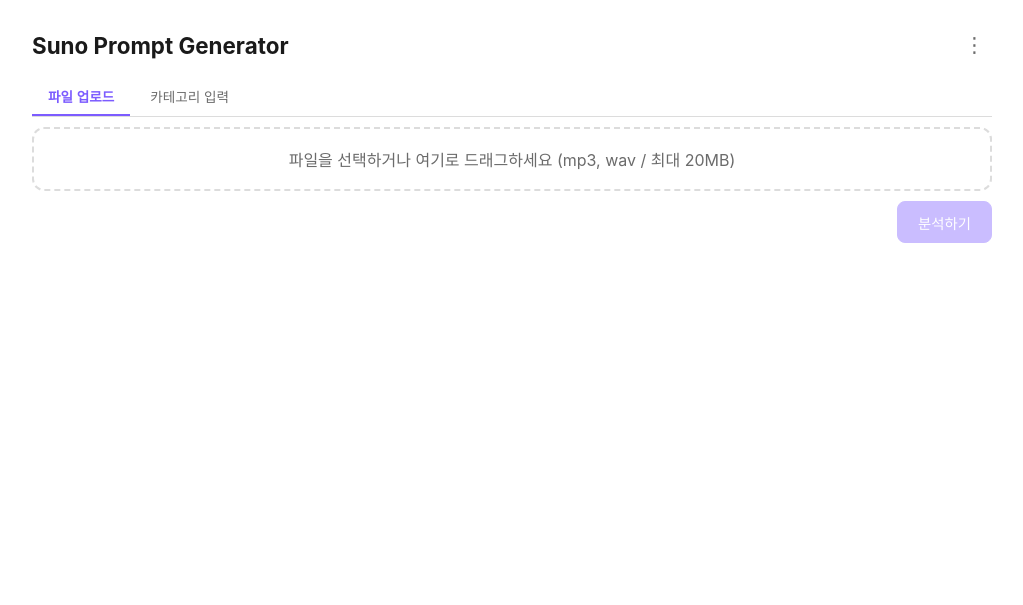
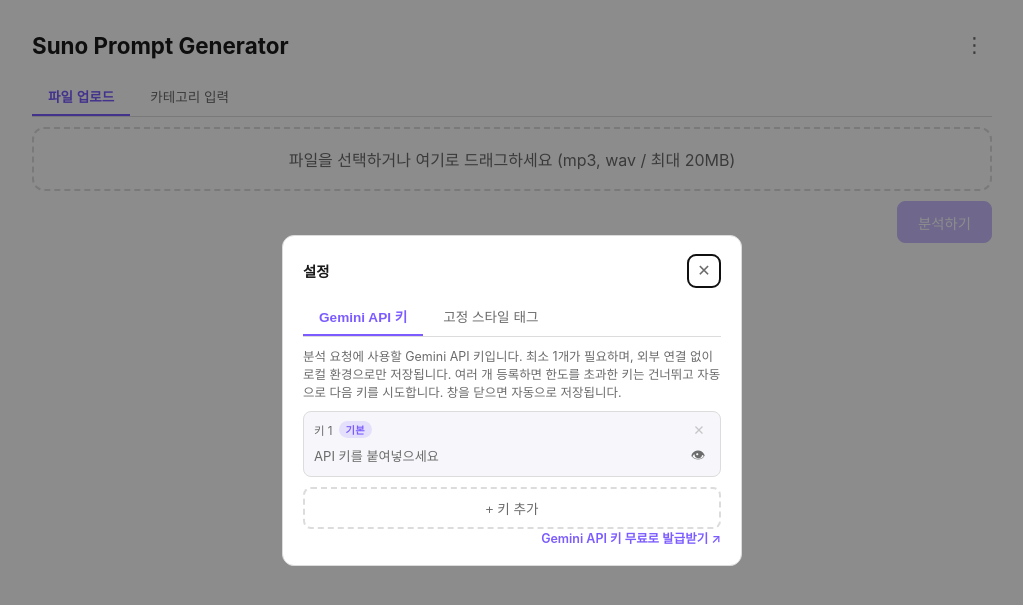
Before and after one commit to stoatech19-netizen/suno_prompter, a Flask app: page / in a window 1280 px wide. Shown: the top 605 px of the page, without its empty margins (128-1151 px from the left). Run offline with Flask 3, Linux system fonts and the light colour scheme.

Commit message:
Move Gemini API key management into the settings dialog
Mirrors the earlier move of fixed style tags out of a file: setup.bat
used to prompt for a key and write it to .env, and run.bat refused to
start without one, with the same corporate-DRM failure mode as the old
fixed_style_tags.txt and a manual Notepad-edit fallback either way.

Keys now live in the browser's localStorage and are sent with each
analyze/analyze-category/regenerate request, threaded through
analyzer.py's existing multi-key rotation instead of reading
GEMINI_API_KEYS/GEMINI_API_KEY from the environment. The settings
dialog gains a second tab for managing one or more keys (add, remove,
show/hide), with at least one required; a request made with none gets
a clear 400 instead of the server failing to start. If no key is saved
yet, the dialog auto-opens to that tab on page load, replacing the old
install-time prompt. Drops python-dotenv and .env.example accordingly.

Co-Authored-By: Claude Sonnet 5 <noreply@anthropic.com>

```diff
--- a/app.py
+++ b/app.py
@@ -2,7 +2,6 @@ import os
 import traceback
 import uuid
 
-from dotenv import load_dotenv
 from flask import Flask, jsonify, render_template, request
 from werkzeug.exceptions import RequestEntityTooLarge
 
@@ -15,14 +14,6 @@ from analyzer import (
     extract_local_features,
     regenerate_variations,
 )
-
-load_dotenv()
-
-if not (os.environ.get("GEMINI_API_KEYS") or os.environ.get("GEMINI_API_KEY")):
-    raise RuntimeError(
-        "GEMINI_API_KEY (or GEMINI_API_KEYS) is not set. Copy .env.example to .env in the "
-        "suno_prompter folder and fill in your Gemini API key(s) before starting the app."
-    )
 
 BASE_DIR = os.path.dirname(os.path.abspath(__file__))
 UPLOAD_DIR = os.path.join(BASE_DIR, "uploads")
@@ -53,6 +44,16 @@ def _fixed_tags_from_list(value):
         return None
     tags = [str(v).strip() for v in value if str(v).strip()]
     return tags or None
+
+
+def _api_keys_from_list(value):
+    if not isinstance(value, list):
+        return []
+    return [str(v).strip() for v in value if str(v).strip()]
+
+
+def _missing_api_keys_response():
+    return jsonify({"error": "Gemini API 키가 설정되지 않았습니다. 설정(⋮) 메뉴에서 키를 추가해주세요."}), 400
 
 
 def _gemini_error_response(e):
@@ -93,6 +94,10 @@ def analyze():
     if ext not in ALLOWED_EXTENSIONS:
         return jsonify({"error": "mp3 또는 wav 파일만 업로드할 수 있습니다."}), 400
 
+    api_keys = _api_keys_from_list(request.form.getlist("api_keys"))
+    if not api_keys:
+        return _missing_api_keys_response()
+
     fixed_tags = _fixed_tags_from_list(request.form.getlist("fixed_tags"))
 
     temp_path = os.path.join(UPLOAD_DIR, f"{uuid.uuid4().hex}{ext}")
@@ -102,7 +107,7 @@ def analyze():
         local_features = extract_local_features(temp_path)
 
         try:
-            analysis = analyze_with_gemini(temp_path, local_features)
+            analysis = analyze_with_gemini(temp_path, local_features, api_keys)
         except Exception as e:
             return _gemini_error_response(e)
 
@@ -114,7 +119,7 @@ def analyze():
         # rather than failing the whole upload.
         try:
             extra = regenerate_variations(
-                analysis, local_features.get("bpm"), count=VARIATION_BATCH_SIZE - 1
+                analysis, local_features.get("bpm"), api_keys, count=VARIATION_BATCH_SIZE - 1
             )
         except Exception:
             extra = []
@@ -137,12 +142,15 @@ def analyze_category_route():
     body = request.get_json(silent=True) or {}
     category = (body.get("category") or "").strip()
     fixed_tags = _fixed_tags_from_list(body.get("fixed_tags"))
+    api_keys = _api_keys_from_list(body.get("api_keys"))
 
     if not category:
         return jsonify({"error": "카테고리를 입력해주세요."}), 400
+    if not api_keys:
+        return _missing_api_keys_response()
 
     try:
-        variations = analyze_category(category)
+        variations = analyze_category(category, api_keys)
     except Exception as e:
         return _gemini_error_response(e)
 
@@ -155,12 +163,15 @@ def regenerate():
     previous_analysis = body.get("analysis")
     reference_bpm = body.get("bpm")
     fixed_tags = _fixed_tags_from_list(body.get("fixed_tags"))
+    api_keys = _api_keys_from_list(body.get("api_keys"))
 
     if not isinstance(previous_analysis, dict):
         return jsonify({"error": "이전 분석 결과가 없습니다. 먼저 곡을 분석해주세요."}), 400
+    if not api_keys:
+        return _missing_api_keys_response()
 
     try:
-        variations = regenerate_variations(previous_analysis, reference_bpm)
+        variations = regenerate_variations(previous_analysis, reference_bpm, api_keys)
     except Exception as e:
         return _gemini_error_response(e)
 
--- a/requirements.txt
+++ b/requirements.txt
@@ -3,5 +3,4 @@ librosa==1.0.0
 soundfile==0.14.0
 numpy==2.5.2
 google-genai==2.17.0
-python-dotenv==1.2.2
 soxr==1.1.0
--- a/static/app.js
+++ b/static/app.js
@@ -24,6 +24,12 @@ const fixedTagsInput = document.getElementById("fixed-tags-input");
 const settingsBtn = document.getElementById("settings-btn");
 const settingsCloseBtn = document.getElementById("settings-close-btn");
 const settingsDialog = document.getElementById("settings-dialog");
+const settingsTabKeys = document.getElementById("settings-tab-keys");
+const settingsTabTags = document.getElementById("settings-tab-tags");
+const settingsPanelKeys = document.getElementById("settings-panel-keys");
+const settingsPanelTags = document.getElementById("settings-panel-tags");
+const apiKeysList = document.getElementById("api-keys-list");
+const addApiKeyBtn = document.getElementById("add-api-key-btn");
 
 settingsBtn.addEventListener("click", () => settingsDialog.showModal());
 settingsCloseBtn.addEventListener("click", () => settingsDialog.close());
@@ -31,6 +37,158 @@ settingsCloseBtn.addEventListener("click", () => settingsDialog.close());
 // outside it can report the dialog itself as the click target, closing the
 // dialog by accident. The close button and the native Escape handling
 // (built into showModal()) are the only ways to close it.
+
+function setSettingsTab(tab) {
+  const isKeys = tab === "keys";
+  settingsTabKeys.classList.toggle("active", isKeys);
+  settingsTabTags.classList.toggle("active", !isKeys);
+  settingsPanelKeys.hidden = !isKeys;
+  settingsPanelTags.hidden = isKeys;
+}
+settingsTabKeys.addEventListener("click", () => setSettingsTab("keys"));
+settingsTabTags.addEventListener("click", () => setSettingsTab("tags"));
+
+// Gemini API keys live only in this browser's localStorage, exactly like
+// the fixed style tags above -- no install-time prompt and no .env file
+// for corporate document-security software to lock/encrypt. At least one
+// key is required for analysis to work; extra keys are used as automatic
+// fallbacks when one hits its free-tier quota (see analyzer.py).
+const API_KEYS_STORAGE_KEY = "sunoGeminiApiKeys";
+
+function loadApiKeys() {
+  try {
+    const raw = localStorage.getItem(API_KEYS_STORAGE_KEY);
+    if (raw) {
+      const parsed = JSON.parse(raw);
+      if (Array.isArray(parsed) && parsed.length) return parsed;
+    }
+  } catch {
+    // localStorage unavailable or the stored value isn't valid JSON --
+    // fall through to a single empty slot.
+  }
+  return [""];
+}
+
+function saveApiKeys() {
+  try {
+    localStorage.setItem(API_KEYS_STORAGE_KEY, JSON.stringify(apiKeys));
+  } catch {
+    // Ignore -- worst case the keys just don't persist across reloads.
+  }
+}
+
+function getApiKeysForRequest() {
+  return apiKeys.map((k) => k.trim()).filter(Boolean);
+}
+
+let apiKeys = loadApiKeys();
+// Tracks which rows show their key in plain text; UI-only, not persisted,
+// so every key is masked again after a reload.
+const revealedKeyRows = new Set();
+
+function removeApiKey(index) {
+  apiKeys.splice(index, 1);
+  const shifted = new Set();
+  revealedKeyRows.forEach((i) => {
+    if (i < index) shifted.add(i);
+    else if (i > index) shifted.add(i - 1);
+  });
+  revealedKeyRows.clear();
+  shifted.forEach((i) => revealedKeyRows.add(i));
+  saveApiKeys();
+  renderApiKeys();
+}
+
+function renderApiKeys() {
+  apiKeysList.innerHTML = "";
+  apiKeys.forEach((value, index) => {
+    const row = document.createElement("div");
+    row.className = "key-row";
+
+    const top = document.createElement("div");
+    top.className = "key-row-top";
+
+    const idWrap = document.createElement("div");
+    idWrap.className = "key-row-id";
+    const labelSpan = document.createElement("span");
+    labelSpan.textContent = `키 ${index + 1}`;
+    idWrap.appendChild(labelSpan);
+    if (index === 0) {
+      const badge = document.createElement("span");
+      badge.className = "key-badge";
+      badge.textContent = "기본";
+      idWrap.appendChild(badge);
+    }
+    top.appendChild(idWrap);
+
+    const removeBtn = document.createElement("button");
+    removeBtn.type = "button";
+    removeBtn.className = "remove-key-btn";
+    removeBtn.textContent = "✕";
+    removeBtn.setAttribute("aria-label", `키 ${index + 1} 삭제`);
+    if (apiKeys.length <= 1) {
+      removeBtn.disabled = true;
+      removeBtn.title = "최소 1개의 키가 필요합니다";
+    } else {
+      removeBtn.title = "삭제";
+      removeBtn.addEventListener("click", () => removeApiKey(index));
+    }
+    top.appendChild(removeBtn);
+    row.appendChild(top);
+
+    const main = document.createElement("div");
+    main.className = "key-row-main";
+
+    const input = document.createElement("input");
+    input.id = `api-key-input-${index}`;
+    input.type = revealedKeyRows.has(index) ? "text" : "password";
+    input.value = value;
+    input.placeholder = "API 키를 붙여넣으세요";
+    input.autocomplete = "off";
+    input.spellcheck = false;
+    input.addEventListener("input", (e) => {
+      apiKeys[index] = e.target.value;
+      saveApiKeys();
+    });
+    main.appendChild(input);
+
+    const revealBtn = document.createElement("button");
+    revealBtn.type = "button";
+    revealBtn.className = "reveal-key-btn";
+    const isRevealed = revealedKeyRows.has(index);
+    revealBtn.setAttribute("aria-label", isRevealed ? "키 가리기" : "키 표시");
+    revealBtn.textContent = isRevealed ? "🙈" : "👁";
+    revealBtn.addEventListener("click", () => {
+      if (revealedKeyRows.has(index)) revealedKeyRows.delete(index);
+      else revealedKeyRows.add(index);
+      renderApiKeys();
+    });
+    main.appendChild(revealBtn);
+
+    row.appendChild(main);
+    apiKeysList.appendChild(row);
+  });
+}
+
+addApiKeyBtn.addEventListener("click", () => {
+  const index = apiKeys.length;
+  apiKeys.push("");
+  revealedKeyRows.add(index);
+  saveApiKeys();
+  renderApiKeys();
+  const el = document.getElementById(`api-key-input-${index}`);
+  if (el) el.focus();
+});
+
+renderApiKeys();
+
+// First run (no key saved yet) -- open straight to the key tab instead of
+// making the user find the kebab menu on their own, since there's no more
+// install-time prompt for this.
+if (getApiKeysForRequest().length === 0) {
+  setSettingsTab("keys");
+  settingsDialog.showModal();
+}
 
 const FIXED_TAGS_STORAGE_KEY = "sunoFixedStyleTags";
 const DEFAULT_FIXED_TAGS = [
@@ -243,7 +401,12 @@ async function regenerate() {
     const res = await fetch("/api/regenerate", {
       method: "POST",
       headers: { "Content-Type": "application/json" },
-      body: JSON.stringify({ analysis: current.analysis, bpm: current.bpm, fixed_tags: getFixedTagsArray() }),
+      body: JSON.stringify({
+        analysis: current.analysis,
+        bpm: current.bpm,
+        fixed_tags: getFixedTagsArray(),
+        api_keys: getApiKeysForRequest(),
+      }),
     });
     const data = await res.json();
 
@@ -298,6 +461,7 @@ form.addEventListener("submit", async (e) => {
   const formData = new FormData();
   formData.append("file", file);
   getFixedTagsArray().forEach((tag) => formData.append("fixed_tags", tag));
+  getApiKeysForRequest().forEach((key) => formData.append("api_keys", key));
 
   try {
     const res = await fetch("/api/analyze", { method: "POST", body: formData });
@@ -339,7 +503,7 @@ categoryForm.addEventListener("submit", async (e) => {
     const res = await fetch("/api/analyze-category", {
       method: "POST",
       headers: { "Content-Type": "application/json" },
-      body: JSON.stringify({ category, fixed_tags: getFixedTagsArray() }),
+      body: JSON.stringify({ category, fixed_tags: getFixedTagsArray(), api_keys: getApiKeysForRequest() }),
     });
     const data = await res.json();
 
--- a/static/style.css
+++ b/static/style.css
@@ -141,6 +141,121 @@ h2 { font-size: 0.9rem; font-weight: 600; margin: 0; }
   border-bottom-color: var(--accent);
   font-weight: 600;
 }
+
+#settings-panel-keys[hidden], #settings-panel-tags[hidden] { display: none; }
+
+.key-list {
+  display: flex;
+  flex-direction: column;
+  gap: 8px;
+  margin-bottom: 10px;
+}
+.key-row {
+  border: 1px solid var(--border);
+  border-radius: 8px;
+  background: var(--panel);
+  padding: 7px 10px;
+}
+.key-row-top {
+  display: flex;
+  align-items: center;
+  justify-content: space-between;
+  gap: 8px;
+  margin-bottom: 4px;
+}
+.key-row-id {
+  display: flex;
+  align-items: center;
+  gap: 6px;
+  font-size: 0.72rem;
+  color: var(--muted);
+}
+.key-badge {
+  padding: 1px 7px;
+  border-radius: 999px;
+  background: rgba(124, 92, 255, 0.15);
+  color: var(--accent);
+  font-weight: 700;
+  font-size: 0.64rem;
+  letter-spacing: 0.02em;
+}
+.remove-key-btn {
+  margin-top: 0;
+  width: 22px;
+  height: 22px;
+  padding: 0;
+  display: flex;
+  align-items: center;
+  justify-content: center;
+  border: none;
+  background: transparent;
+  color: var(--muted);
+  font-size: 0.85rem;
+  cursor: pointer;
+  border-radius: 6px;
+}
+.remove-key-btn:hover:not(:disabled) { color: #d64545; background: rgba(214, 69, 69, 0.12); }
+.remove-key-btn:disabled { opacity: 0.35; cursor: not-allowed; }
+
+.key-row-main {
+  display: flex;
+  align-items: center;
+  gap: 6px;
+}
+.key-row-main input {
+  flex: 1;
+  min-width: 0;
+  border: none;
+  background: transparent;
+  color: var(--fg);
+  font-family: ui-monospace, "SF Mono", Consolas, "Noto Sans Mono", monospace;
+  font-size: 0.82rem;
+  outline: none;
+  padding: 2px 0;
+}
+.key-row-main input::placeholder { color: var(--muted); font-family: -apple-system, "Segoe UI", "Malgun Gothic", sans-serif; }
+.reveal-key-btn {
+  margin-top: 0;
+  flex-shrink: 0;
+  width: 24px;
+  height: 24px;
+  padding: 0;
+  display: flex;
+  align-items: center;
+  justify-content: center;
+  border: none;
+  background: transparent;
+  color: var(--muted);
+  cursor: pointer;
+  border-radius: 6px;
+  font-size: 0.9rem;
+}
+.reveal-key-btn:hover { color: var(--accent); }
+
+.add-key-btn {
+  margin-top: 0;
+  display: flex;
+  align-items: center;
+  justify-content: center;
+  gap: 6px;
+  width: 100%;
+  min-height: 38px;
+  border: 2px dashed var(--border);
+  border-radius: 8px;
+  background: transparent;
+  color: var(--muted);
+  font-size: 0.85rem;
+  cursor: pointer;
+  transition: border-color 0.15s, color 0.15s;
+}
+.add-key-btn:hover { border-color: var(--accent); color: var(--accent); }
+
+.api-keys-footer {
+  text-align: right;
+  margin-bottom: 0;
+}
+.api-keys-footer a { color: var(--accent); text-decoration: none; font-weight: 600; }
+.api-keys-footer a:hover { text-decoration: underline; }
 
 .category-input {
   display: block;
--- a/templates/index.html
+++ b/templates/index.html
@@ -16,11 +16,28 @@
 
   <dialog id="settings-dialog">
     <div class="dialog-header">
-      <h2>고정 스타일 태그 설정</h2>
+      <h2>설정</h2>
       <button type="button" id="settings-close-btn" class="btn-icon" aria-label="닫기">✕</button>
     </div>
-    <p class="settings-hint">모든 생성 결과의 Style 끝에 항상 포함되는 태그입니다. 줄 바꿈 또는 쉼표로 구분해서 입력하세요. 창을 닫으면 자동으로 내용이 저장됩니다.</p>
-    <textarea id="fixed-tags-input" rows="5"></textarea>
+
+    <div class="mode-tabs">
+      <button type="button" id="settings-tab-keys" class="mode-tab active">Gemini API 키</button>
+      <button type="button" id="settings-tab-tags" class="mode-tab">고정 스타일 태그</button>
+    </div>
+
+    <section id="settings-panel-keys">
+      <p class="settings-hint">분석 요청에 사용할 Gemini API 키입니다. 최소 1개가 필요하며, 외부 연결 없이 로컬 환경으로만 저장됩니다. 여러 개 등록하면 한도를 초과한 키는 건너뛰고 자동으로 다음 키를 시도합니다. 창을 닫으면 자동으로 저장됩니다.</p>
+      <div id="api-keys-list" class="key-list"></div>
+      <button type="button" id="add-api-key-btn" class="add-key-btn">+ 키 추가</button>
+      <p class="settings-hint api-keys-footer">
+        <a href="https://aistudio.google.com/apikey" target="_blank" rel="noopener">Gemini API 키 무료로 발급받기 ↗</a>
+      </p>
+    </section>
+
+    <section id="settings-panel-tags" hidden>
+      <p class="settings-hint">모든 생성 결과의 Style 끝에 항상 포함되는 태그입니다. 줄 바꿈 또는 쉼표로 구분해서 입력하세요. 창을 닫으면 자동으로 내용이 저장됩니다.</p>
+      <textarea id="fixed-tags-input" rows="5"></textarea>
+    </section>
   </dialog>
 
   <div class="mode-tabs">
```
Also changed, not shown: analyzer.py (+17 -21 lines), 4 other files.
